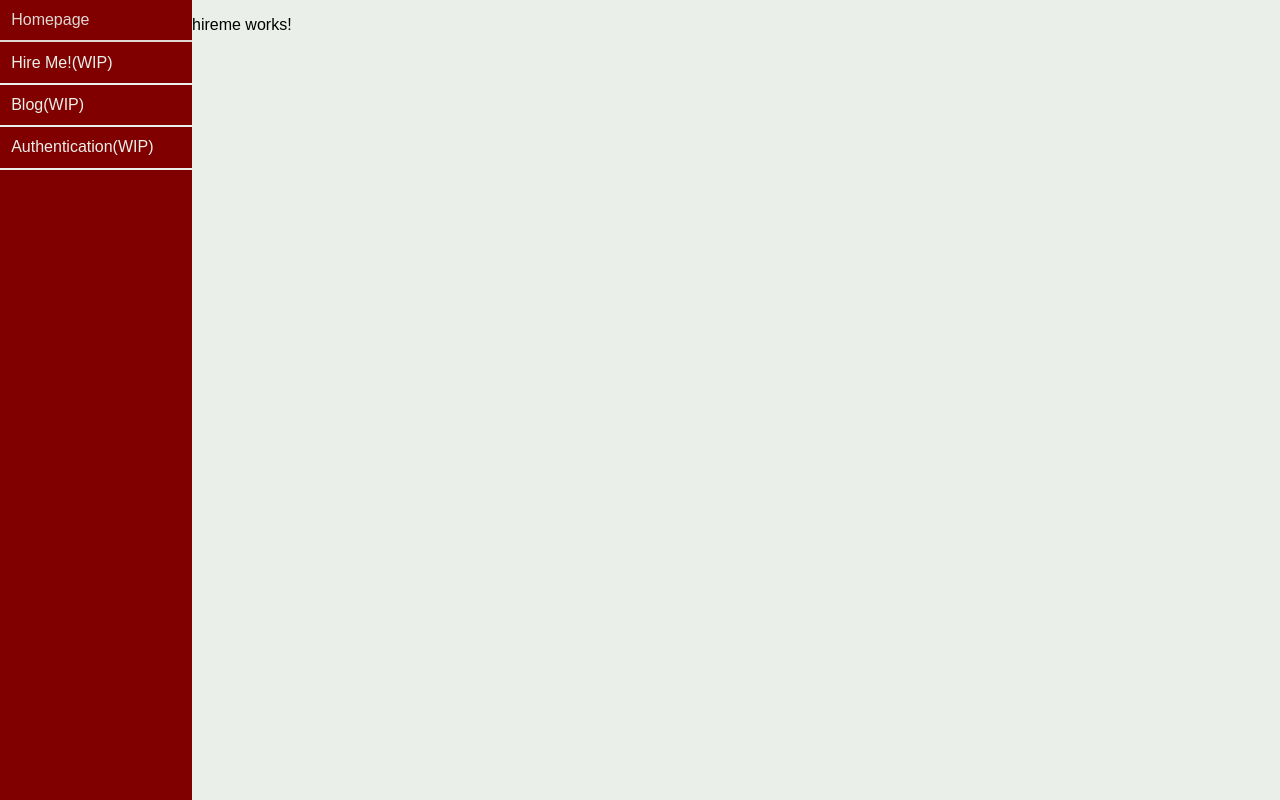
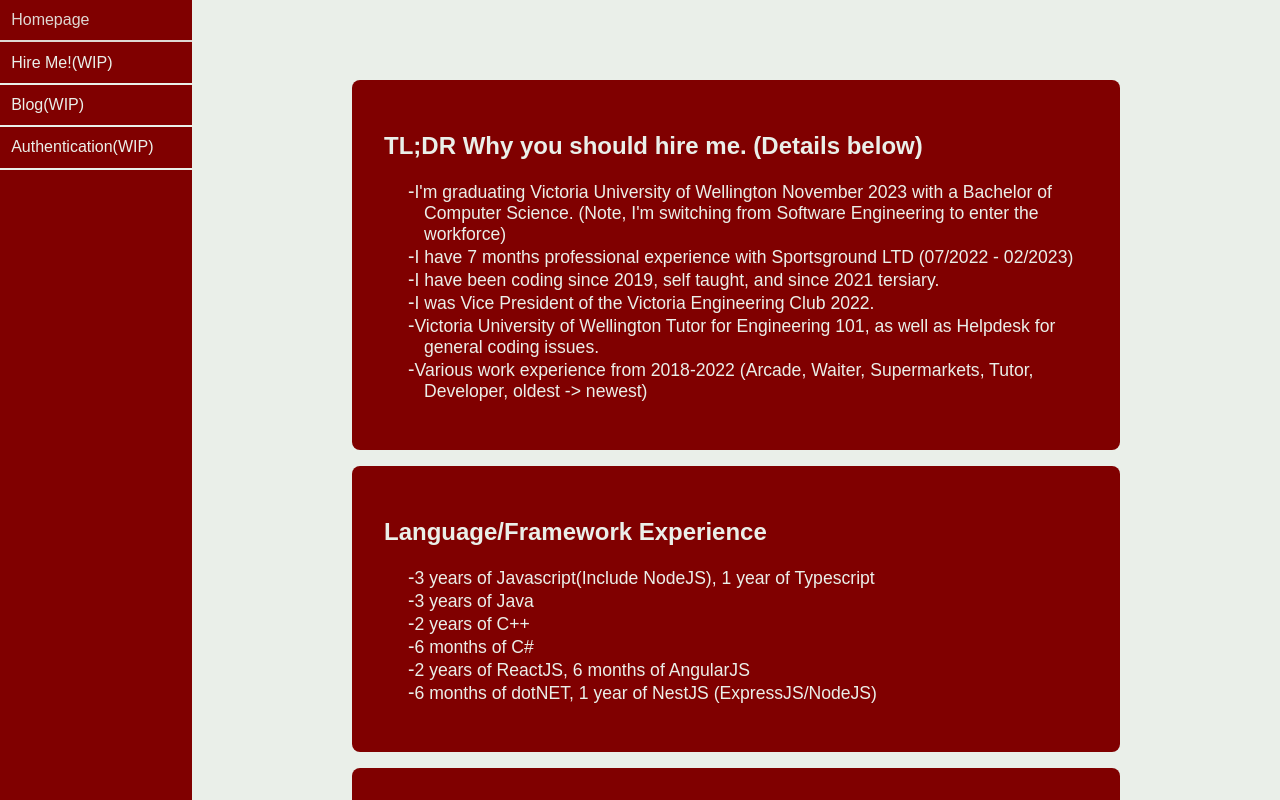
Before and after one commit to westshae/main-fe, an Angular app: page /hireme in a window 1280 px wide. Built offline with nearby package versions, Linux system fonts and the light colour scheme.

Commit message:
hireme page basic setup, to expand.

```diff
--- a/src/app/app.component.less
+++ b/src/app/app.component.less
@@ -29,6 +29,19 @@
       text-decoration: underline;
     }
   }
+  ul {
+    list-style-type: none;
+  }
+  ul > li {
+    text-indent: -1rem;
+    font-size: 1.1em;
+
+  }
+  ul > li:before {
+    content: "-";
+    text-indent: -1rem;
+    font-size: 1.1em;
+  }
 }
 .disabled-button{
   pointer-events: none;
--- a/src/app/pages/hireme/hireme.component.html
+++ b/src/app/pages/hireme/hireme.component.html
@@ -1 +1,32 @@
-<p>hireme works!</p>
+<div class="page-container">
+  <div class="page-card">
+    <h2>TL;DR Why you should hire me. (Details below)</h2>
+    <ul>
+      <li>I'm graduating Victoria University of Wellington November 2023 with a Bachelor of Computer Science. (Note, I'm switching from Software Engineering to enter the workforce)</li>
+      <li>I have 7 months professional experience with Sportsground LTD (07/2022 - 02/2023)</li>
+      <li>I have been coding since 2019, self taught, and since 2021 tersiary.</li>
+      <li>I was Vice President of the Victoria Engineering Club 2022.</li>
+      <li>Victoria University of Wellington Tutor for Engineering 101, as well as Helpdesk for general coding issues.</li>
+      <li>Various work experience from 2018-2022 (Arcade, Waiter, Supermarkets, Tutor, Developer, oldest -> newest)</li>
+    </ul>
+  </div>
+  <div class="page-card">
+    <h2>Language/Framework Experience</h2>
+    <ul>
+      <li>3 years of Javascript(Include NodeJS), 1 year of Typescript</li>
+      <li>3 years of Java</li>
+      <li>2 years of C++</li>
+      <li>6 months of C#</li>
+      <li>2 years of ReactJS, 6 months of AngularJS</li>
+      <li>6 months of dotNET, 1 year of NestJS (ExpressJS/NodeJS)</li>
+    </ul>
+  </div>
+  <div class="page-card">
+    <h2>Noteworthy Projects</h2>
+    <ul>
+      <li>This website, with custom passwordless authentication, blog. Frontend in AngularJS, Backend in NestJS (Both Typescript).</li>
+      <li>ProjectK, a online game development project with a friend. WIP Civilisation Clone (of sorts).</li>
+      <li>Variety of minecraft plugins, ranging from 2019 to 2020 primarily.</li>
+    </ul>
+  </div>
+</div>
--- a/src/app/pages/hireme/hireme.component.less
+++ b/src/app/pages/hireme/hireme.component.less
@@ -0,0 +1 @@
+@import "../../app.component.less";
```
